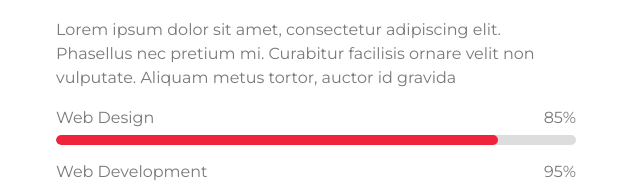
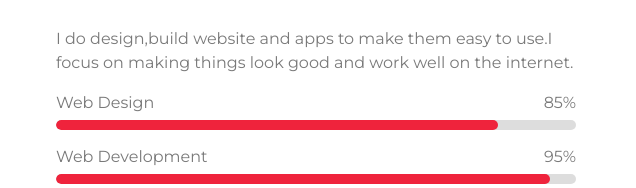
Before and after one commit to Sellinepamela/Sellinepamela.github.io, a plain HTML site: page index.html in a window 1280 px wide. Shown: the part 520-708 px from the top of the page, 644-1280 px from the left. Drawn offline with nearby package versions, Linux system fonts and the light colour scheme.

Commit message:
changes 2

```diff
--- a/index.html
+++ b/index.html
@@ -87,7 +87,7 @@
                 <div class="row align-items-center">
                     <div class="col-lg-6">
                         <div class="about-img">
-                            <img src="img/IMG_9136.JPG" alt="images">
+                            <img src="img/IMG_20240311_133827.jpg" alt="images">
                         </div>
                     </div>
                     <div class="col-lg-6">
@@ -98,7 +98,8 @@
                             </div>
                             <div class="about-text">
                                 <p>
-                                    Lorem ipsum dolor sit amet, consectetur adipiscing elit. Phasellus nec pretium mi. Curabitur facilisis ornare velit non vulputate. Aliquam metus tortor, auctor id gravida
+                                     I do design,build website and apps to make them easy to use.I focus on making
+                                     things look good and work well on the internet.
                                 </p>
                             </div>
                             <div class="skills">
```
Also changed, not shown: 1 other file.
